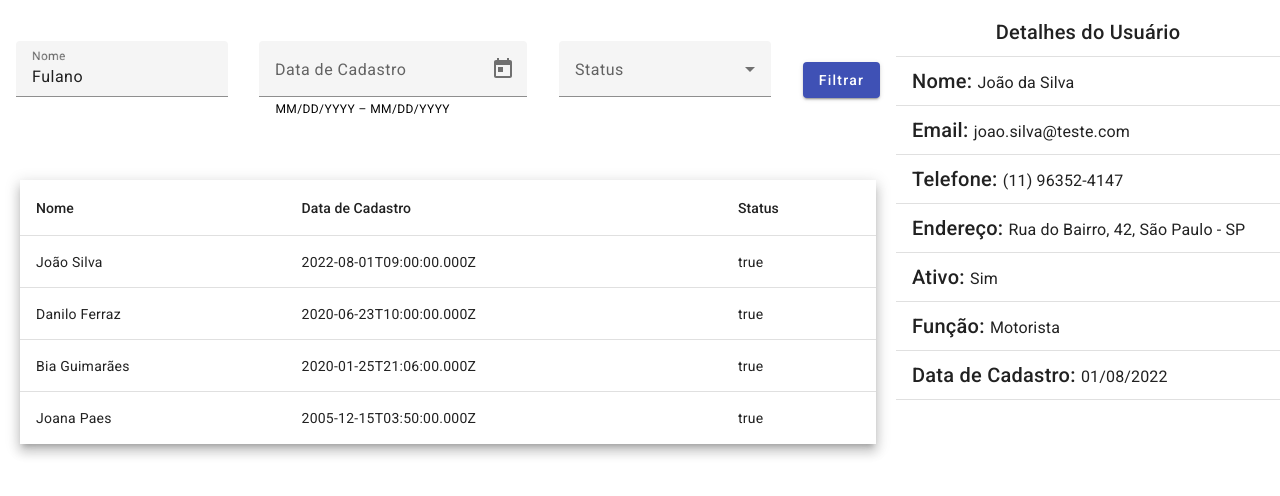
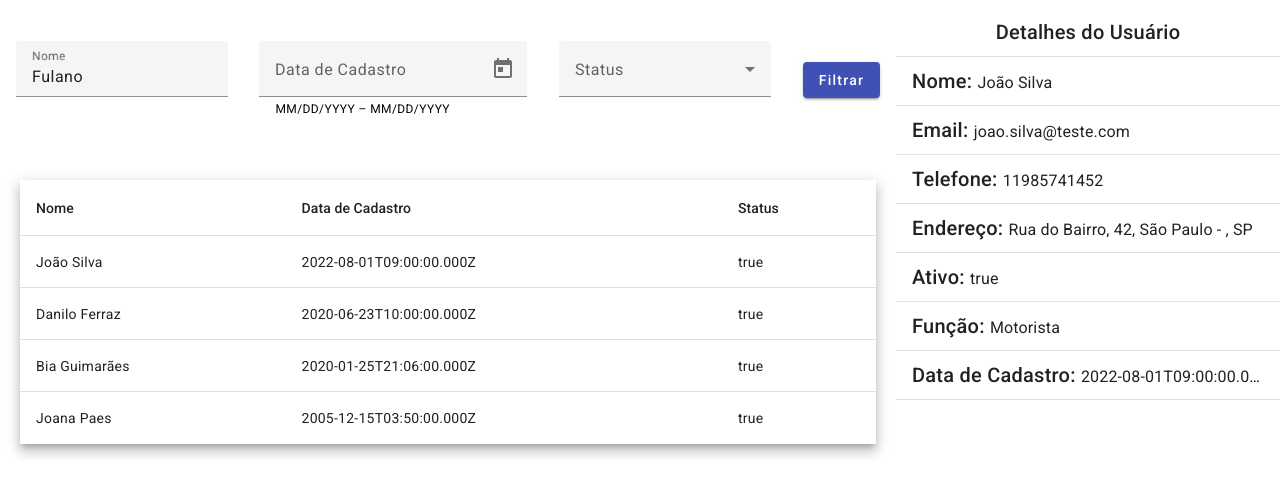
Before and after one commit to diegominelli/projeto-filtro, an Angular app: page / in a window 1280 px wide. Shown: the top 496 px of the page. Built offline with nearby package versions, Linux system fonts and the light colour scheme.

Commit message:
passando os dados para o componente details

```diff
--- a/src/app/app.component.html
+++ b/src/app/app.component.html
@@ -8,6 +8,6 @@
     </div>
   </div>
   <div class="right-div">
-<app-user-details></app-user-details>
+<app-user-details [user]="userSelected"></app-user-details>
   </div>
 </div>
--- a/src/app/app.component.ts
+++ b/src/app/app.component.ts
@@ -1,4 +1,6 @@
 import { Component } from '@angular/core';
+import { IUser } from './interfaces/user/user.interface';
+import { UsersList } from './data/users-list';
 
 @Component({
   selector: 'app-root',
@@ -6,5 +8,5 @@ import { Component } from '@angular/core';
   styleUrls: ['./app.component.scss']
 })
 export class AppComponent {
-
+  userSelected: IUser = UsersList[0];
 }
--- a/src/app/components/user-details/user-details.component.html
+++ b/src/app/components/user-details/user-details.component.html
@@ -4,31 +4,48 @@
       <span class="mat-h2">Detalhes do Usuário</span>  </mat-list-item>
     <mat-divider></mat-divider>
     <mat-list-item>
-      <span class="mat-h2">Nome: </span><span class="mat-h3">João da Silva</span>
+      <span class="mat-h2">Nome: </span><span class="mat-h3">
+        {{ user.nome }}
+      </span>
     </mat-list-item>
     <mat-divider></mat-divider>
     <mat-list-item>
-      <span class="mat-h2">Email: </span><span class="mat-h3">joao.silva@teste.com</span>
+      <span class="mat-h2">Email: </span><span class="mat-h3">
+        {{ user.email }}
+      </span>
     </mat-list-item>
     <mat-divider></mat-divider>
     <mat-list-item>
-      <span class="mat-h2">Telefone: </span><span class="mat-h3">(11) 96352-4147</span>
+      <span class="mat-h2">Telefone: </span><span class="mat-h3">
+        {{ user.telefone }}
+      </span>
     </mat-list-item>
     <mat-divider></mat-divider>
     <mat-list-item>
-      <span class="mat-h2">Endereço: </span><span class="mat-h3">Rua do Bairro, 42, São Paulo - SP</span>
+      <span class="mat-h2">Endereço: </span><span class="mat-h3">
+        {{ user.endereco?.rua }},
+        {{ user.endereco?.numero }},
+        {{ user.endereco?.cidade}} - ,
+        {{ user.endereco?.estado }}
+      </span>
     </mat-list-item>
     <mat-divider></mat-divider>
     <mat-list-item>
-      <span class="mat-h2">Ativo: </span><span class="mat-h3">Sim</span>
+      <span class="mat-h2">Ativo: </span><span class="mat-h3">
+        {{ user.ativo }}
+      </span>
     </mat-list-item>
     <mat-divider></mat-divider>
     <mat-list-item>
-      <span class="mat-h2">Função: </span><span class="mat-h3">Motorista</span>
+      <span class="mat-h2">Função: </span><span class="mat-h3">
+        {{ user.funcao }}
+      </span>
     </mat-list-item>
     <mat-divider></mat-divider>
     <mat-list-item>
-      <span class="mat-h2">Data de Cadastro: </span><span class="mat-h3">01/08/2022</span>
+      <span class="mat-h2">Data de Cadastro: </span><span class="mat-h3">
+        {{ user.dataCadastro }}
+      </span>
     </mat-list-item>
     <mat-divider></mat-divider>
   </mat-list>
--- a/src/app/components/user-details/user-details.component.ts
+++ b/src/app/components/user-details/user-details.component.ts
@@ -1,4 +1,5 @@
-import { Component } from '@angular/core';
+import { Component, Input } from '@angular/core';
+import { IUser } from 'src/app/interfaces/user/user.interface';
 
 @Component({
   selector: 'app-user-details',
@@ -6,5 +7,5 @@ import { Component } from '@angular/core';
   styleUrls: ['./user-details.component.scss']
 })
 export class UserDetailsComponent {
-
+  @Input({ required: true }) user: IUser = {} as IUser;
 }
```
